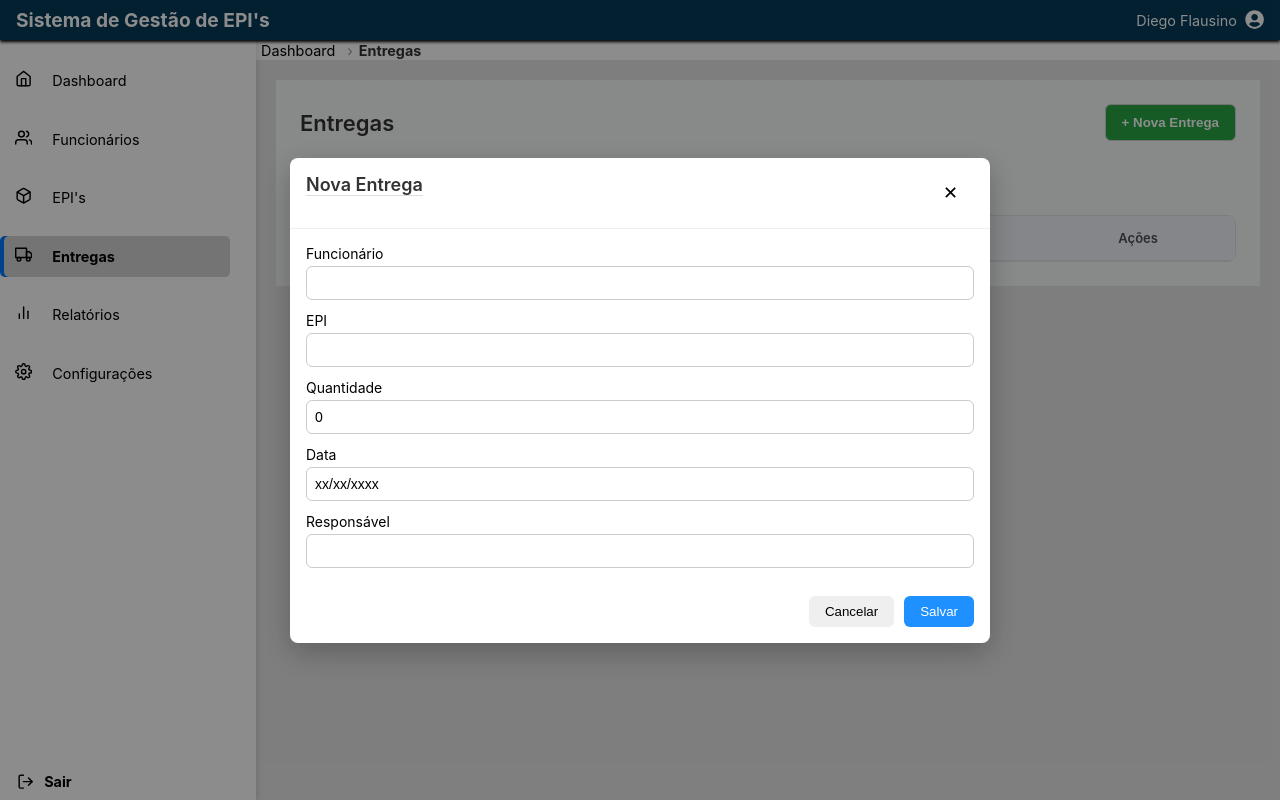
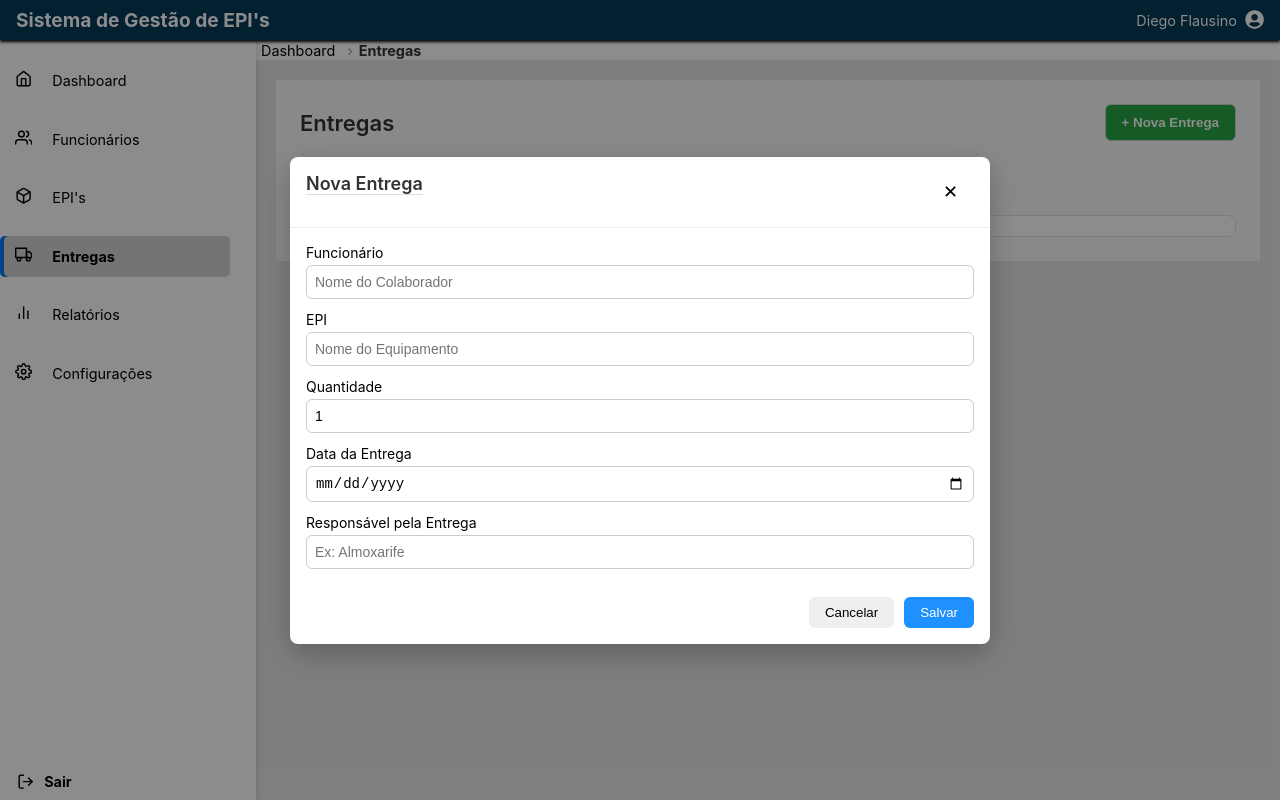
Before and after one commit to diegoflausino45/gestao-de-EPI, a React (Vite) app in the folder frontend/: page /entregas in a window 1280 px wide. Both pictures are taken after typing "Sample" into the empty fields and a click on the button "+ Nova Entrega". Built offline with nearby package versions, Linux system fonts and the light colour scheme.

Commit message:
feat: correcoes no modal de entregas e tabela

```diff
--- a/frontend/src/components/Pages/EntregasPage/EntregasModal/index.jsx
+++ b/frontend/src/components/Pages/EntregasPage/EntregasModal/index.jsx
@@ -1,5 +1,5 @@
 import { useEffect, useState } from "react";
-import Modal from "../../../Modal";
+import Modal from "../../../Modal"; // Verifique se o caminho do seu componente Modal está correto aqui
 import styles from "./style.module.css";
 
 const initialState = {
@@ -9,8 +9,8 @@ const initialState = {
   epi: {
     nome: ""
   },
-  quantidade: 0,
-  dataEntrega: "xx/xx/xxxx",
+  quantidade: 1, // Melhor começar com 1 do que 0
+  dataEntrega: "", // String vazia é o padrão correto para input type="date"
   responsavel: ""
 };
 
@@ -22,16 +22,44 @@ export default function EntregasModal({
                                       }) {
   const [form, setForm] = useState(initialState);
 
+  // Carrega os dados quando abre o modal para edição
   useEffect(() => {
     if (entrega) {
       setForm(entrega);
     } else {
       setForm(initialState);
     }
-  }, [entrega]);
+  }, [entrega, isOpen]); // Adicionei isOpen para garantir reset ao abrir
 
   function handleChange(e) {
-    setForm({ ...form, [e.target.name]: e.target.value });
+    const { name, value } = e.target;
+
+    // Lógica específica para o objeto aninhado 'funcionario'
+    if (name === "nome") {
+      setForm((prev) => ({
+        ...prev,
+        funcionario: {
+          ...prev.funcionario,
+          nome: value
+        }
+      }));
+      return;
+    }
+
+    // Lógica específica para o objeto aninhado 'epi'
+    if (name === "epi.nome") {
+      setForm((prev) => ({
+        ...prev,
+        epi: {
+          ...prev.epi,
+          nome: value
+        }
+      }));
+      return;
+    }
+
+    // Lógica padrão para campos simples (quantidade, data, responsavel)
+    setForm((prev) => ({ ...prev, [name]: value }));
   }
 
   function handleSubmit(e) {
@@ -44,53 +72,68 @@ export default function EntregasModal({
       <Modal
           isOpen={isOpen}
           onClose={onClose}
-      title={entrega ? "Visualizar Entrega" : "Nova Entrega"}
+          title={entrega ? "Editar Entrega" : "Nova Entrega"}
       >
         <form className={styles.form} onSubmit={handleSubmit}>
+
+          {/* Grupo Funcionário */}
           <div className={styles.group}>
             <label>Funcionário</label>
             <input
                 name="nome"
+                placeholder="Nome do Colaborador"
                 value={form.funcionario.nome}
                 onChange={handleChange}
                 required
             />
           </div>
 
+          {/* Grupo EPI */}
           <div className={styles.group}>
             <label>EPI</label>
             <input
                 name="epi.nome"
+                placeholder="Nome do Equipamento"
                 value={form.epi.nome}
                 onChange={handleChange}
                 required
             />
           </div>
 
+          {/* Grupo Quantidade (Number) */}
           <div className={styles.group}>
             <label>Quantidade</label>
             <input
                 name="quantidade"
+                type="number"
+                min="1"
                 value={form.quantidade}
                 onChange={handleChange}
+                required
             />
           </div>
 
+          {/* Grupo Data (Date Picker) */}
           <div className={styles.group}>
-          <label>Data</label>
+            <label>Data da Entrega</label>
             <input
                 name="dataEntrega"
+                type="date"
                 value={form.dataEntrega}
                 onChange={handleChange}
+                required
             />
           </div>
 
+          {/* Grupo Responsável */}
           <div className={styles.group}>
-          <label>Responsável</label>
+            <label>Responsável pela Entrega</label>
             <input
                 name="responsavel"
+                placeholder="Ex: Almoxarife"
                 value={form.responsavel}
                 onChange={handleChange}
+                required
             />
           </div>
 
--- a/frontend/src/components/Pages/EntregasPage/EntregasTable/index.jsx
+++ b/frontend/src/components/Pages/EntregasPage/EntregasTable/index.jsx
@@ -1,6 +1,15 @@
 import styles from "./styles.module.css";
 
-function EntregasTable({ dados, onView }) {
+function EntregasTable({ dados = [], onView }) { // Valor padrão para evitar erro se dados for undefined
+
+  // Verifica se a lista está vazia para mostrar mensagem amigável
+  if (dados.length === 0) {
+    return (
+        <div className={styles.tableWrapper}>
+          <p className={styles.emptyMessage}>Nenhuma entrega encontrada.</p>
+        </div>
+    );
+  }
 
   return (
       <div className={styles.tableWrapper}>
@@ -17,11 +26,13 @@ function EntregasTable({ dados, onView }) {
           </thead>
 
           <tbody>
-          {dados.map(f => (
-            <tr key={f.id} >
-              <td>{f.funcionario.nome}</td>
-              <td>{f.epi.nome}</td>
+          {dados.map((f) => (
+              <tr key={f.id}>
+                {/* O ?. evita erro se o objeto for nulo */}
+                <td>{f.funcionario?.nome || "---"}</td>
+                <td>{f.epi?.nome || "---"}</td>
                 <td>{f.quantidade}</td>
+                {/* Sugestão: Formatar a data para o padrão BR aqui ou no backend */}
                 <td>{f.dataEntrega}</td>
                 <td>{f.responsavel}</td>
                 <td className={styles.actions}>
```
Also changed, not shown: 2 other files (tests, documents, lock files or other folders). Lines whose indentation alone changed are shown as unchanged.
